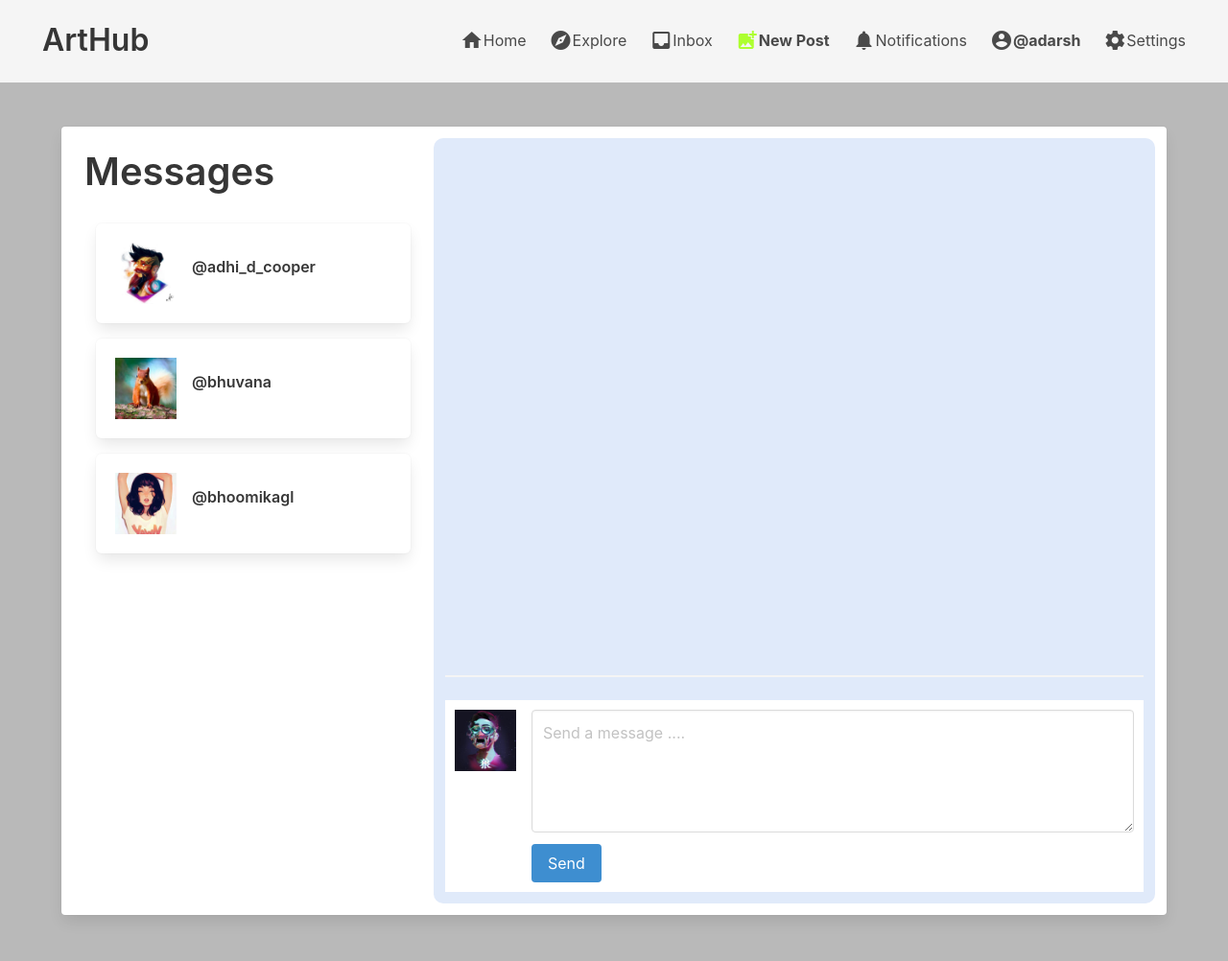
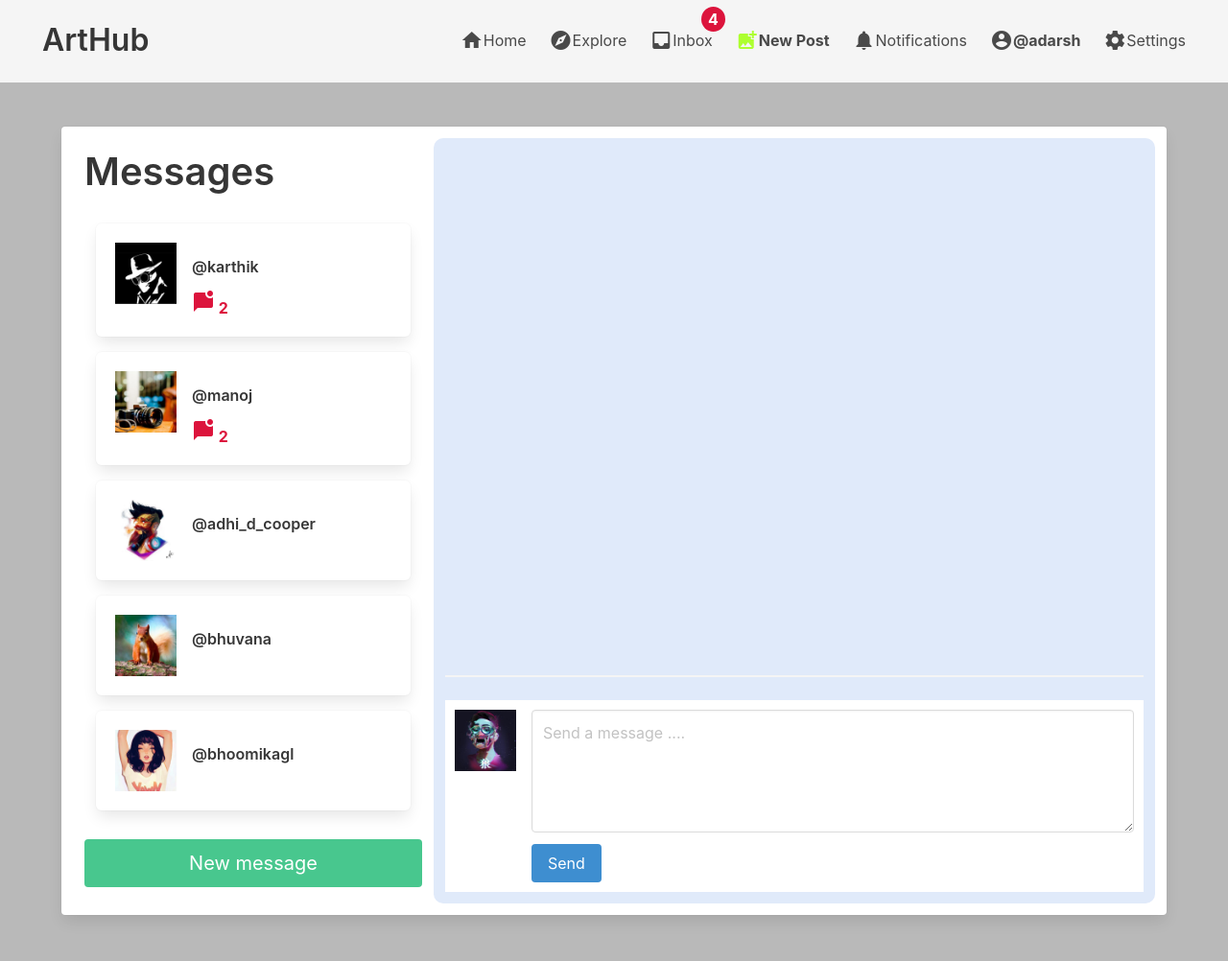
Before and after one commit to adhidcooper/Arthub, a Django app: a page that uses Arthub/templates/direct/direct.html in a window 1280 px wide. Shown: the whole page at 96% size. Run offline with Django 4.2, Linux system fonts and the light colour scheme; a user stored in the database is signed in; data comes from the database, SQL or seed files in the repository; some libraries are stand-ins or nearby versions.

Commit message:
Fixed bugs

```diff
--- a/Arthub/templates/direct/direct.html
+++ b/Arthub/templates/direct/direct.html
@@ -31,7 +31,7 @@
             <!-----Menu Section ------>
                     <aside class="menu">
                     <h1 class="title is-2">Messages</h1>
-                    <ul style="overflow-y: scroll; height: 500px" class="menu-list">
+                    <ul style="overflow-y: scroll; height: 650px" class="menu-list">
                             <!-- chat Card -->
 
                 {% for message in messages %}
@@ -71,7 +71,11 @@
              </a>
 
               {% endfor %}
-
+            </ul>
+                    </aside>
+                    <div >
+                      <a href="{% url 'usersearch' %}" class="button is-success is-medium is-fullwidth">New message</a>
+                    </div>
           <!------>
         </div>
 
@@ -155,6 +159,7 @@
             </div>
 
             </div>
+
           </div>
 
 
--- a/Arthub/templates/edit_profile.html
+++ b/Arthub/templates/edit_profile.html
@@ -37,7 +37,7 @@
           <label class="label is-medium">Choose your picture</label>
           <div class = "file is-boxed">
 
-          {% render_field form.picture %}
+          {% render_field form.picture class="button is-medium" style="color: green" %}
         </div>
       </div>
 
--- a/direct/models.py
+++ b/direct/models.py
@@ -10,7 +10,7 @@
         User, on_delete=models.CASCADE, related_name='user')
     sender = models.ForeignKey(
         User, on_delete=models.CASCADE, related_name='from_user')
-    recipent = models.ForeignKey(
+    recipient = models.ForeignKey(
         User, on_delete=models.CASCADE, related_name='to_user')
     body = models.TextField(max_length=1000, blank=True, null=True)
     date = models.DateTimeField(auto_now_add=True)
@@ -20,28 +20,27 @@
         sender_message = Message(
             user=from_user,
             sender=from_user,
-            recipent=to_user,
+            recipient=to_user,
             body=body,
             is_read=True)
         sender_message.save()
 
-        recipent_message = Message(
+        recipient_message = Message(
             user=to_user,
             sender=from_user,
             body=body,
-            recipent=from_user)
-        recipent_message.save()
-
+            recipient=from_user,)
+        recipient_message.save()
         return sender_message
 
     def get_messages(user):
+        messages = Message.objects.filter(user=user).values(
+            'recipient').annotate(last=Max('date')).order_by('-last')
         users = []
-        messages = Message.objects.filter(user=user).values(
-            'recipent').annotate(last=Max('date')).order_by('-last')
         for message in messages:
             users.append({
-                'user': User.objects.get(pk=message['recipent']),
+                'user': User.objects.get(pk=message['recipient']),
                 'last': message['last'],
-                'unread': Message.objects.filter(user=user, recipent__pk=message['recipent'], is_read=False).count()
+                'unread': Message.objects.filter(user=user, recipient__pk=message['recipient'], is_read=False).count()
             })
         return users
--- a/direct/urls.py
+++ b/direct/urls.py
@@ -1,12 +1,10 @@
 from django.urls import path
-from django.urls import path
-from direct.views import inbox, Directs, SendDirect, UserSearch, NewConversation
-
+from direct.views import Inbox, UserSearch, Directs, NewConversation, SendDirect
 urlpatterns = [
-    path('', inbox, name='inbox'),
+    path('', Inbox, name='inbox'),
     path('directs/<username>', Directs, name='directs'),
-    path('send/', SendDirect, name='send_direct'),
     path('new/', UserSearch, name='usersearch'),
     path('new/<username>', NewConversation, name='newconversation'),
+    path('send/', SendDirect, name='send_direct'),
 
 ]
--- a/direct/views.py
+++ b/direct/views.py
@@ -1,13 +1,12 @@
+from django.shortcuts import render, redirect
+from django.template import loader, RequestContext
+from django.http import HttpResponse, HttpResponseRedirect, HttpResponseBadRequest
 
-from django.core.checks import messages
-from django.http.response import HttpResponseBadRequest
-from django.shortcuts import redirect, render
 from django.contrib.auth.decorators import login_required
-from django.http import HttpResponse, HttpResponseBadRequest
-from django.template import loader
 
+from django.contrib.auth.models import User
 from direct.models import Message
-from django.contrib.auth.models import User
+
 
 from django.db.models import Q
 from django.core.paginator import Paginator
@@ -15,70 +14,35 @@
 
 
 @login_required
-def inbox(request):
-    user = request.user
-    messages = Message.get_messages(user=user)
+def Inbox(request):
+    messages = Message.get_messages(user=request.user)
     active_direct = None
     directs = None
 
     if messages:
         message = messages[0]
         active_direct = message['user'].username
-        directs = Message.objects.filter(user=user, recipent=message['user'])
+        directs = Message.objects.filter(
+            user=request.user, recipient=message['user'])
         directs.update(is_read=True)
-
         for message in messages:
             if message['user'].username == active_direct:
                 message['unread'] = 0
 
-        context = {
-            'directs': directs,
-            'messages': messages,
-            'active_direct': active_direct,
-        }
+    context = {
+        'directs': directs,
+        'messages': messages,
+        'active_direct': active_direct,
+    }
+
     template = loader.get_template('direct/direct.html')
 
     return HttpResponse(template.render(context, request))
 
 
 @login_required
-def Directs(request, username):
-    user = request.user
-    messages = Message.get_messages(user=user)
-    active_direct = username
-    directs = Message.objects.filter(user=user, recipent__username=username)
-    directs.update(is_read=True)
-
-    for message in messages:
-        if message['user'].username == username:
-            message['unread'] = 0
-
-    context = {
-        'directs': directs,
-        'messages': messages,
-        'active_direct': active_direct,
-    }
-    template = loader.get_template('direct/direct.html')
-    return HttpResponse(template.render(context, request))
-
-
-@login_required
-def SendDirect(request):
-    from_user = request.user
-    to_user_username = request.POST.get('to_user')
-    body = request.POST.get('body')
-
-    if request.method == 'POST':
-        to_user = User.objects.get(username=to_user_username)
-        Message.send_message(from_user, to_user, body)
-        return redirect('inbox')
-    else:
-        HttpResponseBadRequest()
-
-
-@login_required
 def UserSearch(request):
-    query = request.GET.get('q')
+    query = request.GET.get("q")
     context = {}
 
     if query:
@@ -99,10 +63,31 @@
 
 
 @login_required
+def Directs(request, username):
+    user = request.user
+    messages = Message.get_messages(user=user)
+    active_direct = username
+    directs = Message.objects.filter(user=user, recipient__username=username)
+    directs.update(is_read=True)
+    for message in messages:
+        if message['user'].username == username:
+            message['unread'] = 0
+
+    context = {
+        'directs': directs,
+        'messages': messages,
+        'active_direct': active_direct,
+    }
+
+    template = loader.get_template('direct/direct.html')
+
+    return HttpResponse(template.render(context, request))
+
+
+@login_required
 def NewConversation(request, username):
     from_user = request.user
-    body = 'Says Hello !'
-
+    body = ''
     try:
         to_user = User.objects.get(username=username)
     except Exception as e:
@@ -112,6 +97,20 @@
     return redirect('inbox')
 
 
+@login_required
+def SendDirect(request):
+    from_user = request.user
+    to_user_username = request.POST.get('to_user')
+    body = request.POST.get('body')
+
+    if request.method == 'POST':
+        to_user = User.objects.get(username=to_user_username)
+        Message.send_message(from_user, to_user, body)
+        return redirect('inbox')
+    else:
+        HttpResponseBadRequest()
+
+
 def checkDirects(request):
     directs_count = 0
     if request.user.is_authenticated:
```
Also changed, not shown: db.sqlite3, direct/migrations/0003_rename_recipent_message_recipient.py (added), media/user_15/coast-1643305595025-1938.jpg (added), media/user_15/manoj.jpg (added), media/user_15/photography-1643305399353-5558.jpg (added), media/user_15/profile.jpg (added), media/user_16/profile.jpg (added), media/user_2/profile.jpg.
